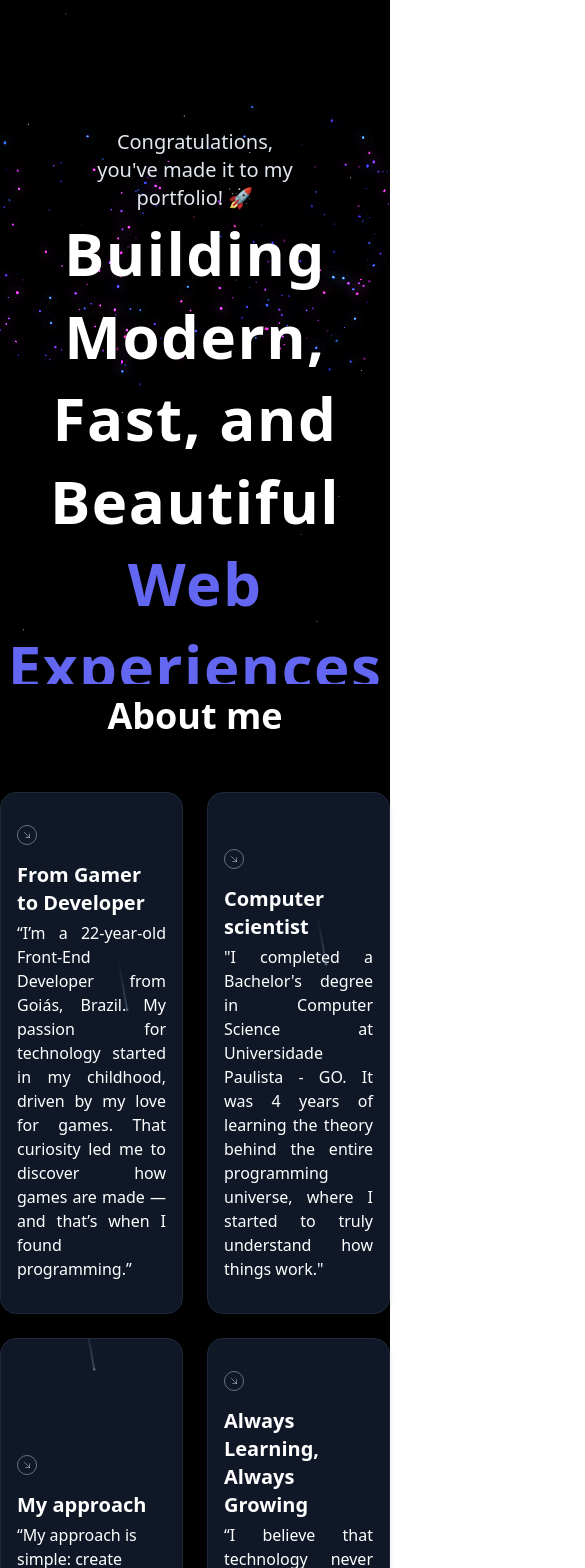
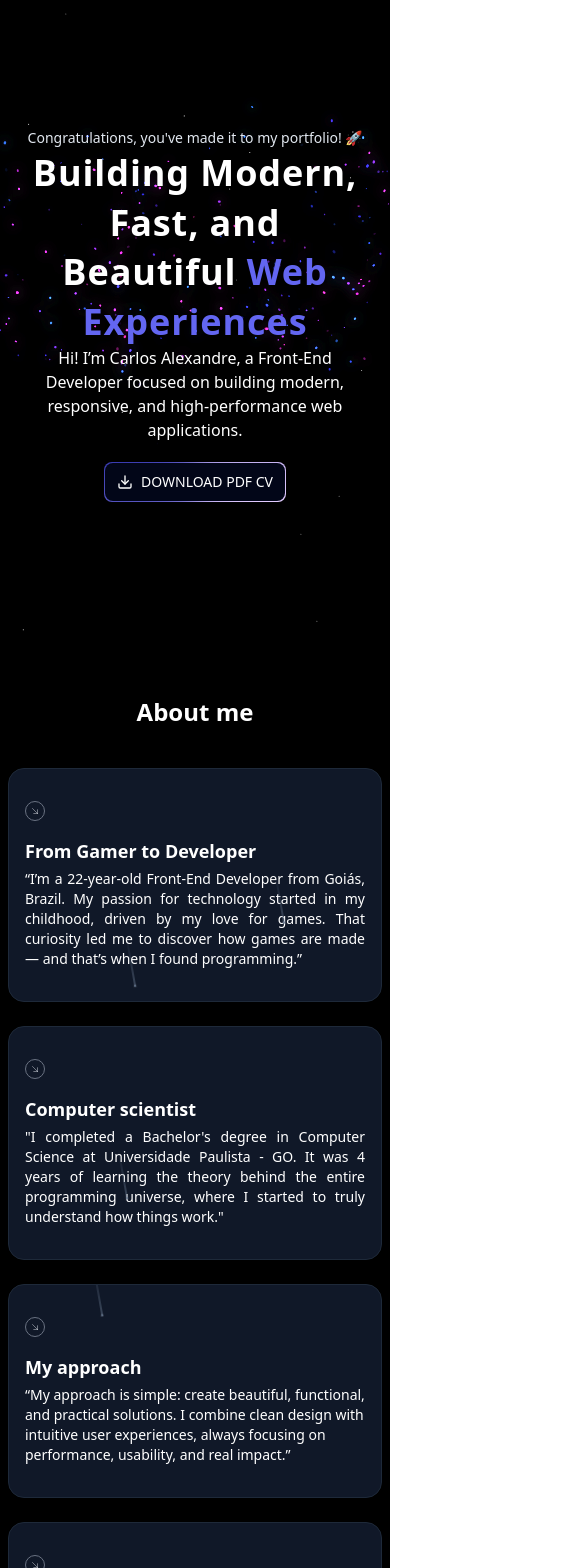
Before and after one commit to DevAle-Souza/portifolio-alex, a Next.js app: page / in a window 390 px wide. Shown: the part 160-1728 px from the top of the page, 585 px wide, since content can reach past the window. Built offline with nearby package versions, Linux system fonts and the light colour scheme.

Commit message:
finish portifolio

```diff
--- a/src/app/page.tsx
+++ b/src/app/page.tsx
@@ -72,36 +72,35 @@ const testimonials = [
   },
 ];
 
-
 export default function Home() {
   return (
     <main>
       <div className="h-[100vh] overflow-hidden bg-black">
         <VortexWithStars>
-          <div className="flex h-full text-xl text-slate-200 items-center justify-center text-center max-w-[55%] m-auto">
+          <div className="flex h-full text-sm sm:text-xl text-slate-200 items-center justify-center text-center max-w-[90%] sm:max-w-[55%] m-auto">
             <p>Congratulations, you've made it to my portfolio! 🚀</p>
           </div>
 
-          <div className="flex h-full items-center justify-center text-center max-w-[55%] m-auto">
+          <div className="flex h-full items-center justify-center text-center max-w-[90%] sm:max-w-[55%] m-auto">
             <TextGenerateEffect duration={3} filter={false} words={words} />
           </div>
 
-          <div className="flex h-full text-xl text-white items-center justify-center text-center max-w-[65%] m-auto font-medium">
+          <div className="flex h-full text-md sm:text-xl text-white items-center justify-center text-center max-w-[90%] sm:max-w-[65%] m-auto font-medium">
             <h4>
               Hi! I’m Carlos Alexandre, a Front-End Developer focused on building
               modern, responsive, and high-performance web applications.
             </h4>
           </div>
 
-          <div className="mt-5 flex h-full text-xl text-white items-center justify-center text-center max-w-[65%] m-auto font-medium">
+          <div className="mt-5 flex h-full text-lg sm:text-xl text-white items-center justify-center text-center max-w-[90%] sm:max-w-[65%] m-auto font-medium">
             <a
               href="/cv/carlos-alexandre-cv.pdf"
               download="carlos-alexandre-cv.pdf"
-              className="relative inline-flex h-12 overflow-hidden rounded-md p-[1px] focus:outline-none focus:ring-2 focus:ring-slate-400 focus:ring-offset-2 focus:ring-offset-slate-50"
+              className="relative inline-flex h-10 sm:h-12 overflow-hidden rounded-md p-[1px] focus:outline-none focus:ring-2 focus:ring-slate-400 focus:ring-offset-2 focus:ring-offset-slate-50"
             >
               <span className="absolute inset-[-1000%] animate-[spin_2s_linear_infinite] bg-[conic-gradient(from_90deg_at_50%_50%,#E2CBFF_0%,#393BB2_50%,#E2CBFF_100%)]" />
-              <span className="inline-flex gap-2 h-full w-full cursor-pointer items-center justify-center rounded-md bg-slate-950 px-3 py-1 text-sm font-medium text-white backdrop-blur-3xl">
-                <Download className="h-5 w-5" />
+              <span className="inline-flex gap-2 h-full w-full cursor-pointer items-center justify-center rounded-md bg-slate-950 px-3 py-1 text-sm sm:text-base font-medium text-white backdrop-blur-3xl">
+                <Download className="h-4 w-4 sm:h-5 sm:w-5" />
                 <p>DOWNLOAD PDF CV</p>
               </span>
             </a>
@@ -109,11 +108,11 @@ export default function Home() {
         </VortexWithStars>
       </div>
       <section className="bg-black py-3">
-        <h2 className="text-white text-center text-4xl font-bold">About me</h2>
-        <div className="max-w-[1000px] m-auto mt-14 gap-6 grid grid-cols-2">
+        <h2 className="text-white text-center text-2xl sm:text-4xl font-bold">About me</h2>
+        <div className="max-w-[1000px] m-auto mt-8 sm:mt-14 gap-6 grid grid-cols-1 sm:grid-cols-2 p-2">
           <MeteorsContainer>
-            <h4 className="text-xl font-bold pb-1">From Gamer to Developer</h4>
-            <p className="text-justify">
+            <h4 className="text-lg sm:text-xl font-bold pb-1">From Gamer to Developer</h4>
+            <p className="text-sm sm:text-base text-justify">
               “I’m a 22-year-old Front-End Developer from Goiás, Brazil. My
               passion for technology started in my childhood, driven by my love
               for games. That curiosity led me to discover how games are made —
@@ -121,8 +120,8 @@ export default function Home() {
             </p>
           </MeteorsContainer>
           <MeteorsContainer>
-            <h4 className="text-xl font-bold pb-1">Computer scientist</h4>
-            <p className="text-justify">
+            <h4 className="text-lg sm:text-xl font-bold pb-1">Computer scientist</h4>
+            <p className="text-sm sm:text-base text-justify">
               "I completed a Bachelor's degree in Computer Science at
               Universidade Paulista - GO. It was 4 years of learning the theory
               behind the entire programming universe, where I started to truly
@@ -130,16 +129,16 @@ export default function Home() {
             </p>
           </MeteorsContainer>
           <MeteorsContainer>
-            <h4 className="text-xl font-bold pb-1">My approach</h4>
-            <p>
+            <h4 className="text-lg sm:text-xl font-bold pb-1">My approach</h4>
+            <p className="text-sm sm:text-base">
               “My approach is simple: create beautiful, functional, and practical
               solutions. I combine clean design with intuitive user experiences,
               always focusing on performance, usability, and real impact.”
             </p>
           </MeteorsContainer>
           <MeteorsContainer>
-            <h4 className="text-xl font-bold pb-1">Always Learning, Always Growing</h4>
-            <p className="text-justify">
+            <h4 className="text-lg sm:text-xl font-bold pb-1">Always Learning, Always Growing</h4>
+            <p className="text-sm sm:text-base text-justify">
               “I believe that technology never stops evolving — and neither do I.
               I’m constantly learning, improving my skills, and exploring new
               tools, frameworks, and technologies to deliver better and more
@@ -148,26 +147,26 @@ export default function Home() {
           </MeteorsContainer>
         </div>
       </section>
-      <section className="bg-black pt-24">
-        <h2 className="text-white text-center text-4xl font-bold">My Skills</h2>
-        <div className="h-[15rem] rounded-md flex flex-col antialiased bg-black bg-grid-white/[0.05] items-center pt-5 relative overflow-hidden">
-          <InfiniteMovingCards items={testimonials} direction="right" speed="slow" />
+      <section className="bg-black pt-12 sm:pt-24">
+        <h2 className="text-white text-center text-2xl sm:text-4xl font-bold">My Skills</h2>
+        <div className="h-[20rem] rounded-md flex flex-col antialiased bg-black bg-grid-white/[0.05] items-center pt-5 relative overflow-hidden">
+          <InfiniteMovingCards disableAutoScrollOnMobile={true} items={testimonials} direction="right" speed="slow" />
         </div>
       </section>
 
       <section className="bg-black py-12">
-        <h2 className="text-white text-center text-4xl font-bold">My Projects</h2>
-        <div className="h-[40rem] gap-10 w-full flex items-center justify-center ">
+        <h2 className="text-white text-center text-2xl sm:text-4xl font-bold">My Projects</h2>
+        <div className="h-auto w-full flex flex-col sm:flex-row items-center justify-center gap-20 sm:gap-10 py-10 sm:py-24 px-4 sm:px-0">
           <PinContainer
             title="/www.praxisuft.com.br"
             href="https://www.praxisuft.com.br/"
           >
-        <div className="flex basis-full flex-col p-4 tracking-tight text-slate-100/50 sm:basis-1/2 w-[23rem] h-[25rem] ">
-          <h3 className="max-w-xs !pb-2 !m-0 font-bold  text-base text-slate-100">
+            <div className="flex basis-full flex-col p-4 tracking-tight text-slate-100/50 w-[20rem] sm:w-[23rem] h-auto sm:h-[25rem]">
+              <h3 className="max-w-xs !pb-2 !m-0 font-bold text-sm sm:text-base text-slate-100">
                 Grupo Práxis
               </h3>
-          <div className="text-base !m-0 !p-0 font-normal">
-            <span className="text-slate-500 ">
+              <div className="text-sm sm:text-base !m-0 !p-0 font-normal">
+                <span className="text-slate-500">
                   Project made for a group of professors from the Federal College of Tocantins to publish about education.
                   Project was carried out using React JS with Typescript, zod validations and react hooks, uses Next.js and design libraries, backend was made with supabase.
                 </span>
@@ -180,34 +179,33 @@ export default function Home() {
             title="/marciocarvalhoprofessor.com"
             href="https://marciocarvalhoprofessor.com/"
           >
-        <div className="flex basis-full flex-col p-4 tracking-tight text-slate-100/50 sm:basis-1/2 w-[23rem] h-[25rem] ">
-          <h3 className="max-w-xs !pb-2 !m-0 font-bold  text-base text-slate-100">
+            <div className="flex basis-full flex-col p-4 tracking-tight text-slate-100/50 w-[20rem] sm:w-[23rem] h-auto sm:h-[25rem]">
+              <h3 className="max-w-xs !pb-2 !m-0 font-bold text-sm sm:text-base text-slate-100">
                 Professor Marcio Carvalho
               </h3>
-          <div className="text-base !m-0 !p-0 font-normal">
-            <span className="text-slate-500 ">
+              <div className="text-sm sm:text-base !m-0 !p-0 font-normal">
+                <span className="text-slate-500">
                   Project for a federal professor, on the website the professor publishes news, his books, his calendar, among others.
                   Project was carried out using React JS with Typescript, zod validations and react hooks, uses Vite and design libraries, backend was made with supabase.
                 </span>
               </div>
-          <Image className="flex flex-1 w-full rounded-lg mt-4" alt="Grupo Praxis" src={ProfessorMarcio} width={340} height={340} />
+              <Image className="flex flex-1 w-full rounded-lg mt-4" alt="Professor Marcio" src={ProfessorMarcio} width={340} height={340} />
             </div>
           </PinContainer>
         </div>
       </section>
       <footer className="bg-[#323a56]">
-        <div className="flex m-auto h-14 text-white font-bold text-md items-center justify-around text-center">
+        <div className="flex flex-col sm:flex-row m-auto h-auto sm:h-14 text-white font-bold text-sm sm:text-md items-center justify-around text-center py-4 sm:py-0">
           <p>Copyright ©2025 Alexandre. Designed by Dev Alexandre</p>
-          <div className="flex items-center justify-center gap-4">
+          <div className="flex items-center justify-center gap-4 mt-4 sm:mt-0">
             <a href="https://github.com/DevAle-Souza" target="_blank">
-            <Button className="p-3 cursor-pointer flex items-center justify-center"><Github className="h-4 w-4"/></Button>
+              <Button className="p-3 cursor-pointer flex items-center justify-center"><Github className="h-4 w-4" /></Button>
             </a>
             <a href="https://www.instagram.com/ale11br/" target="_blank">
-            <Button className="p-3 cursor-pointer flex items-center justify-center"><Instagram className="h-4 w-4"/></Button>
+              <Button className="p-3 cursor-pointer flex items-center justify-center"><Instagram className="h-4 w-4" /></Button>
             </a>
-          <a href="https://wa.me/62996147011
-" target="_blank">
-            <Button className="p-3 cursor-pointer flex items-center justify-center"><MessageCircleMore className="h-4 w-4"/></Button>
+            <a href="https://wa.me/62996147011" target="_blank">
+              <Button className="p-3 cursor-pointer flex items-center justify-center"><MessageCircleMore className="h-4 w-4" /></Button>
             </a>
           </div>
         </div>
--- a/src/components/ui/text-generate-effect.tsx
+++ b/src/components/ui/text-generate-effect.tsx
@@ -57,7 +57,7 @@ export const TextGenerateEffect = ({
   return (
     <div className={cn("font-bold", className)}>
       <div>
-        <div className="text-6xl font-extrabold leading-snug tracking-wide">
+        <div className="text-4xl sm:text-6xl font-extrabold leading-snug tracking-wide">
           {renderWords()}
         </div>
       </div>
```
Also changed, not shown: src/components/ui/infinite-moving-cards.tsx (+46 -10 lines). Lines whose indentation alone changed are shown as unchanged.
